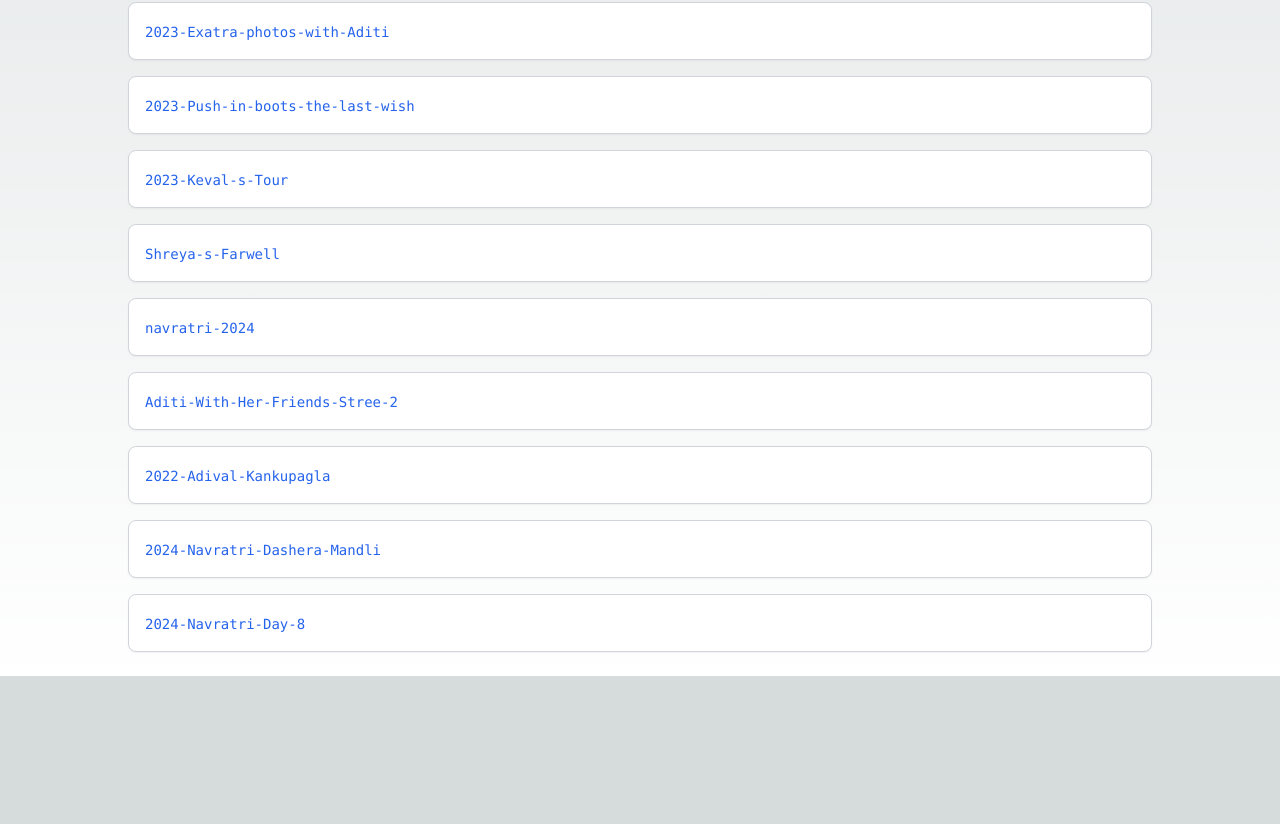
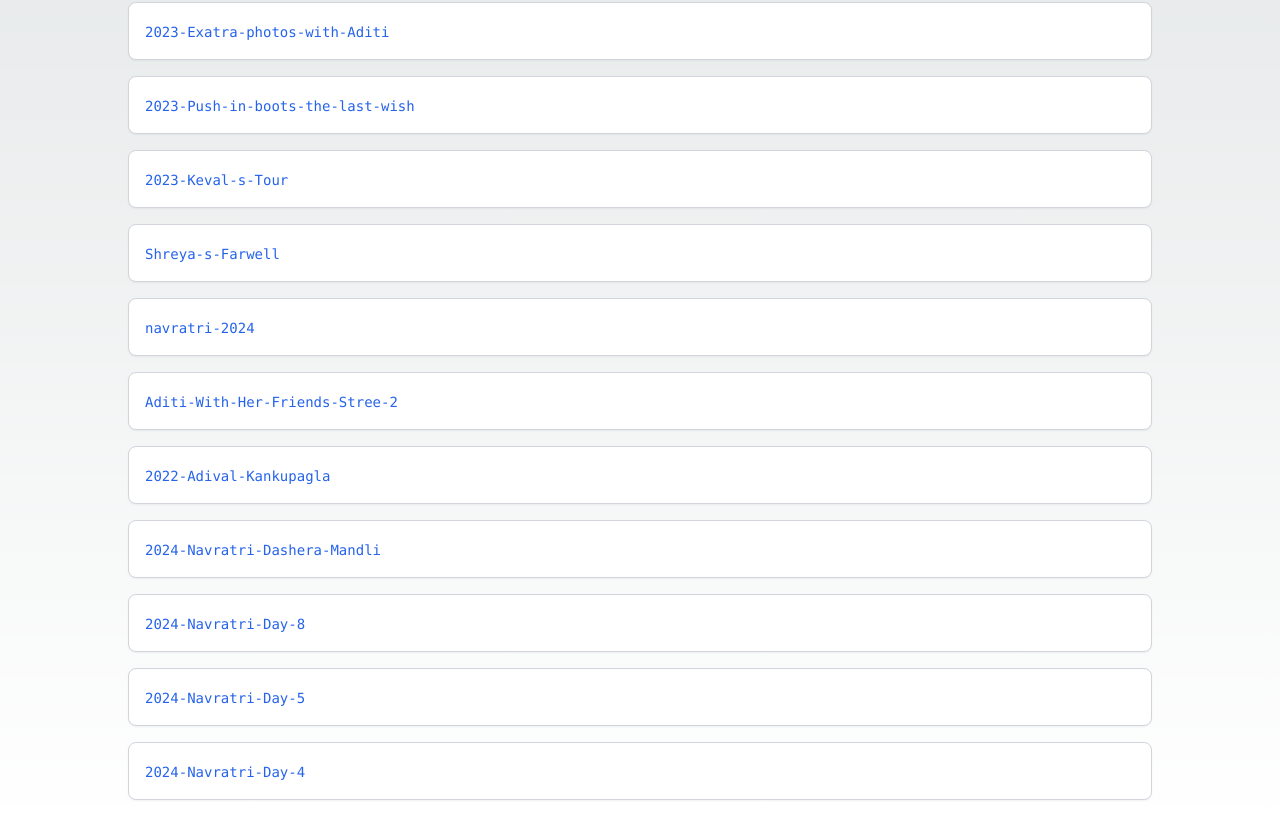
Before and after one commit to FamilyWebsites/nextjs_image_gallary_test_5, a Next.js app: page / in a window 1280 px wide. Shown: the part 688-1512 px from the top of the page. Before the commit the page ends 1364 px from the top, so only its background shows below. Built offline with nearby package versions, Linux system fonts and the light colour scheme.

Commit message:
Update page.tsx

```diff
--- a/src/app/page.tsx
+++ b/src/app/page.tsx
@@ -17,7 +17,9 @@
     'Aditi-With-Her-Friends-Stree-2',
     '2022-Adival-Kankupagla',
     '2024-Navratri-Dashera-Mandli',
-    '2024-Navratri-Day-8'
+    '2024-Navratri-Day-8',
+    '2024-Navratri-Day-5',
+    '2024-Navratri-Day-4'
   ];
 
 return (
```
